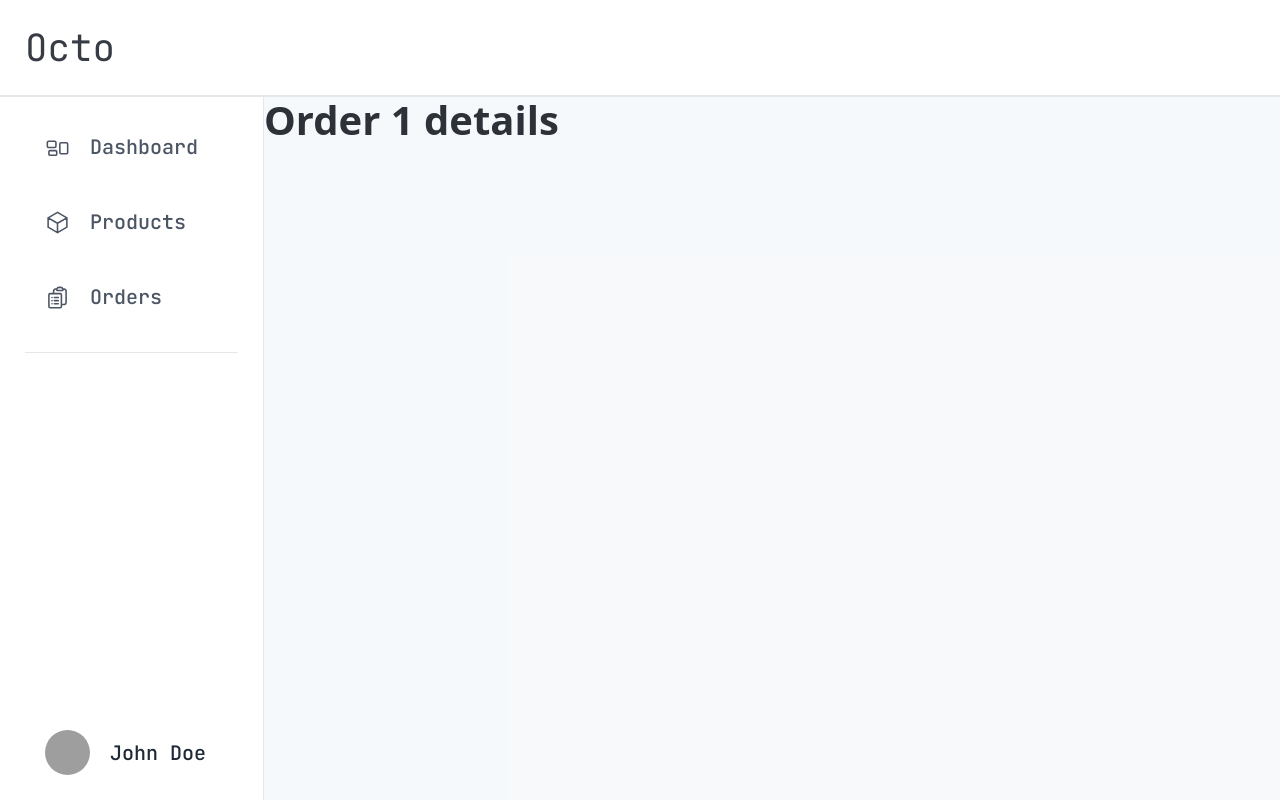
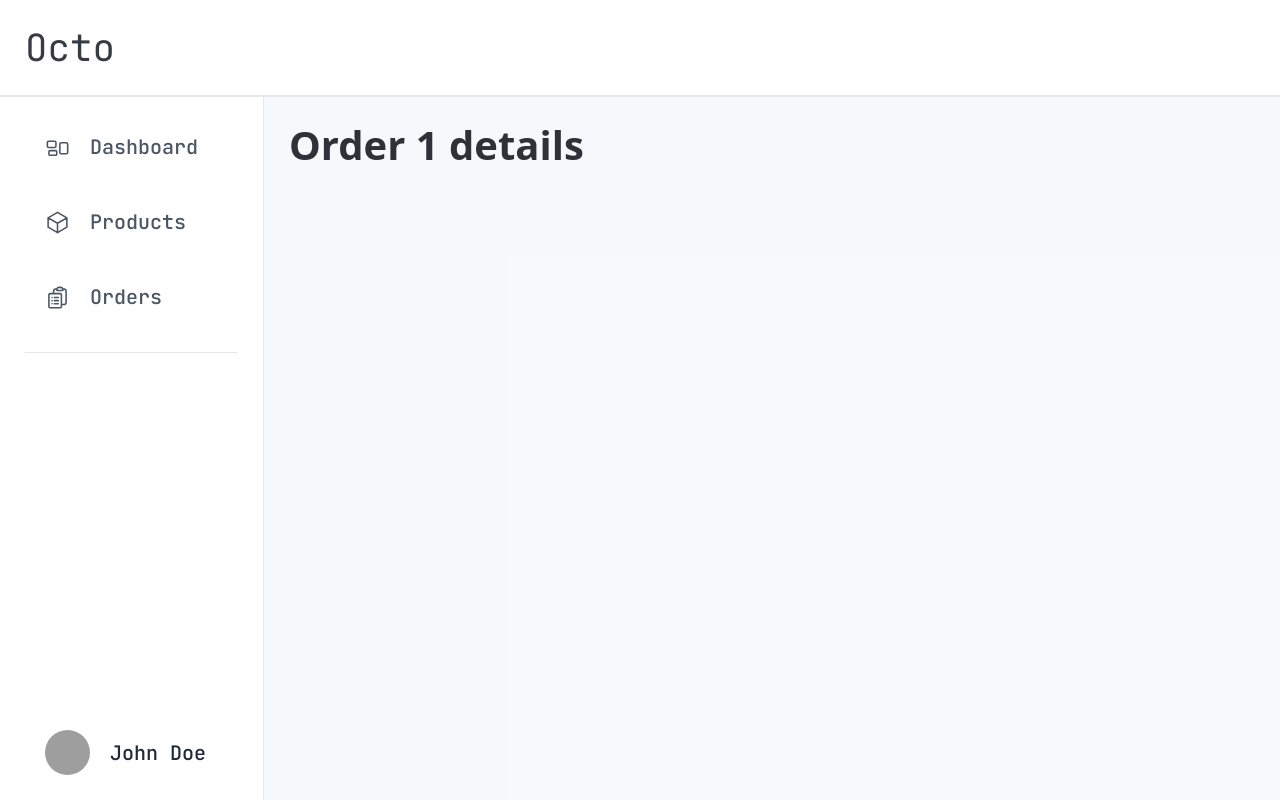
Before and after one commit to prodjohnper/octo-app, a Next.js app: page /orders/1 in a window 1280 px wide. Built offline with nearby package versions, Linux system fonts and the light colour scheme; grey boxes are pictures that could not be loaded.

Commit message:
Fix - Fixed typos in route `orders`

```diff
--- a/src/app/orders/[orderDetails]/page.tsx
+++ b/src/app/orders/[orderDetails]/page.tsx
@@ -1,6 +1,6 @@
 const OrderDetails = ({ params }: { params: { orderDetails: string } }) => {
   return (
-    <main>
+    <main className="p-5">
       <h1>Order {params.orderDetails} details</h1>
     </main>
   );
--- a/src/app/orders/page.tsx
+++ b/src/app/orders/page.tsx
@@ -10,11 +10,11 @@ const ordersList = [
 const Orders = () => {
   return (
     <main className="p-5">
-      <h1>Products page</h1>
+      <h1>Orders page</h1>
       <div className="flex flex-col ">
         <ul className="grid grid-cols-1 md:grid-cols-3 gap-4">
           {ordersList.map(order => (
-            <a href={`/products/${order.id}`} key={order.id}>
+            <a href={`/orders/${order.id}`} key={order.id}>
               <li className="list-none p-5 bg-white rounded-md shadow-md hover:shadow-lg transition-shadow">{order.name}</li>
             </a>
           ))}
```
